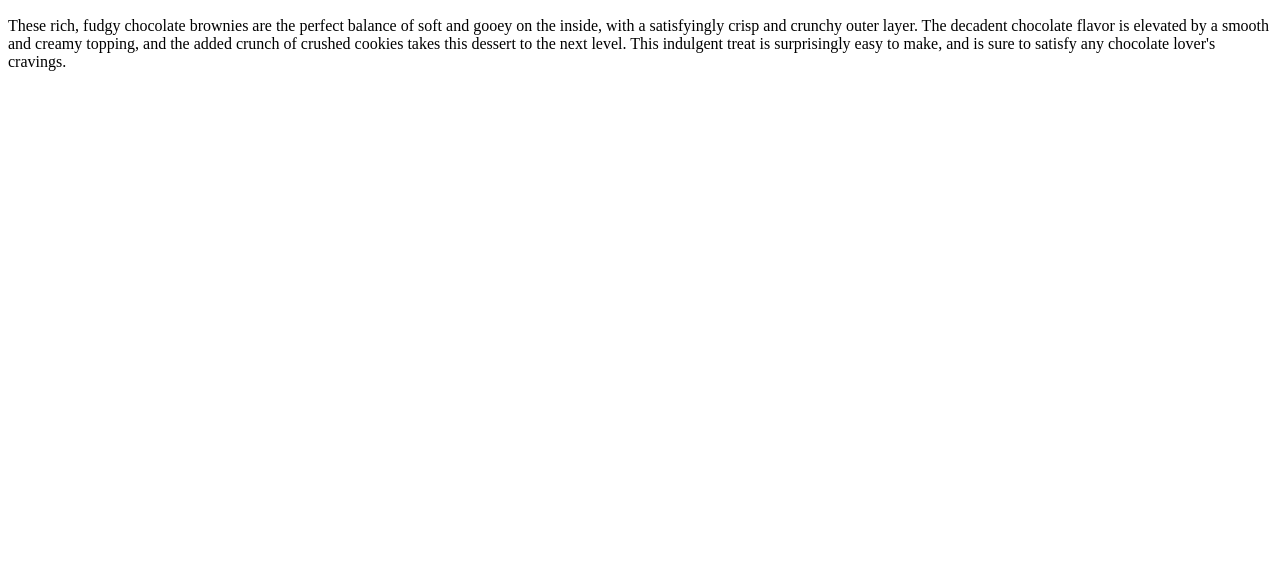
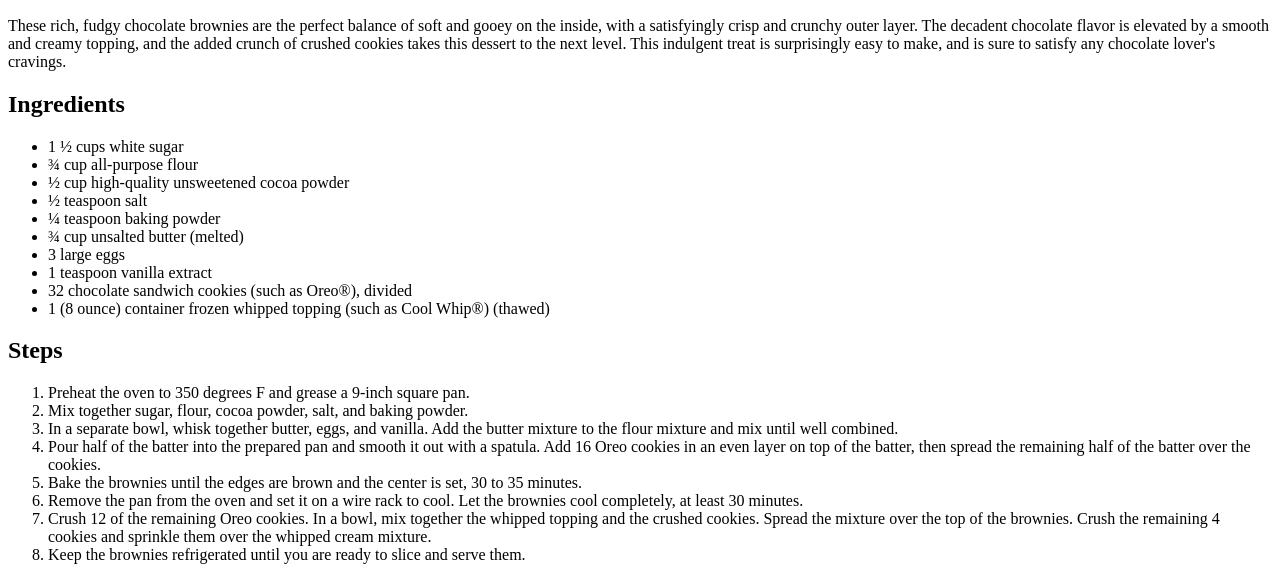
Before and after one commit to orelem/odin-recipes, a plain HTML site: page recipes/cookies-and-cream-brownies.html in a window 1280 px wide. Shown: the part 434-1014 px from the top of the page. Before the commit the page ends 800 px from the top, so only its background shows below. Drawn offline with Linux system fonts and the light colour scheme.

Commit message:
Add a section for Description, Ingredients, and Steps

```diff
--- a/recipes/cookies-and-cream-brownies.html
+++ b/recipes/cookies-and-cream-brownies.html
@@ -13,5 +13,69 @@
 		<p>
 			These rich, fudgy chocolate brownies are the perfect balance of soft and gooey on the inside, with a satisfyingly crisp and crunchy outer layer. The decadent chocolate flavor is elevated by a smooth and creamy topping, and the added crunch of crushed cookies takes this dessert to the next level. This indulgent treat is surprisingly easy to make, and is sure to satisfy any chocolate lover's cravings.
 		</p>
+		<h2>
+			Ingredients
+		</h2>
+		<ul>
+			<li>
+				1 ½ cups white sugar
+			</li>
+			<li>
+				¾ cup all-purpose flour
+			</li>
+			<li>
+				½ cup high-quality unsweetened cocoa powder
+			</li>
+			<li>
+				½ teaspoon salt
+			</li>
+			<li>
+				¼ teaspoon baking powder
+			</li>
+			<li>
+				¾ cup unsalted butter (melted)
+			</li>
+			<li>
+				3 large eggs
+			</li>
+			<li>
+				1 teaspoon vanilla extract
+			</li>
+			<li>
+				32 chocolate sandwich cookies (such as Oreo®), divided
+			</li>
+			<li>
+				1 (8 ounce) container frozen whipped topping (such as Cool Whip®) (thawed)
+			</li>
+		</ul>
+		<h2>
+			Steps
+		</h2>
+		<ol>
+			<li>
+				Preheat the oven to 350 degrees F and grease a 9-inch square pan.
+			</li>
+			<li>
+				Mix together sugar, flour, cocoa powder, salt, and baking powder.
+			</li>
+			<li>
+				In a separate bowl, whisk together butter, eggs, and vanilla. Add the butter mixture to the flour mixture and mix until well combined.
+			</li>
+			<li>
+				Pour half of the batter into the prepared pan and smooth it out with a spatula. Add 16 Oreo cookies in an even layer on top of the batter, then spread the remaining half of the batter over the cookies.
+			</li>
+			<li>
+				Bake the brownies until the edges are brown and the center is set, 30 to 35 minutes.
+			</li>
+			<li>
+				Remove the pan from the oven and set it on a wire rack to cool. Let the brownies cool completely, at least 30 minutes.
+			</li>
+			<li>
+				Crush 12 of the remaining Oreo cookies. In a bowl, mix together the whipped topping and the crushed cookies. Spread the mixture over the top of the brownies. Crush the remaining 4 cookies and sprinkle them over the whipped cream mixture.
+			</li>
+			<li>
+				Keep the brownies refrigerated until you are ready to slice and serve them.
+			</li>
+		</ol>
 	</body>
 </html>
```
